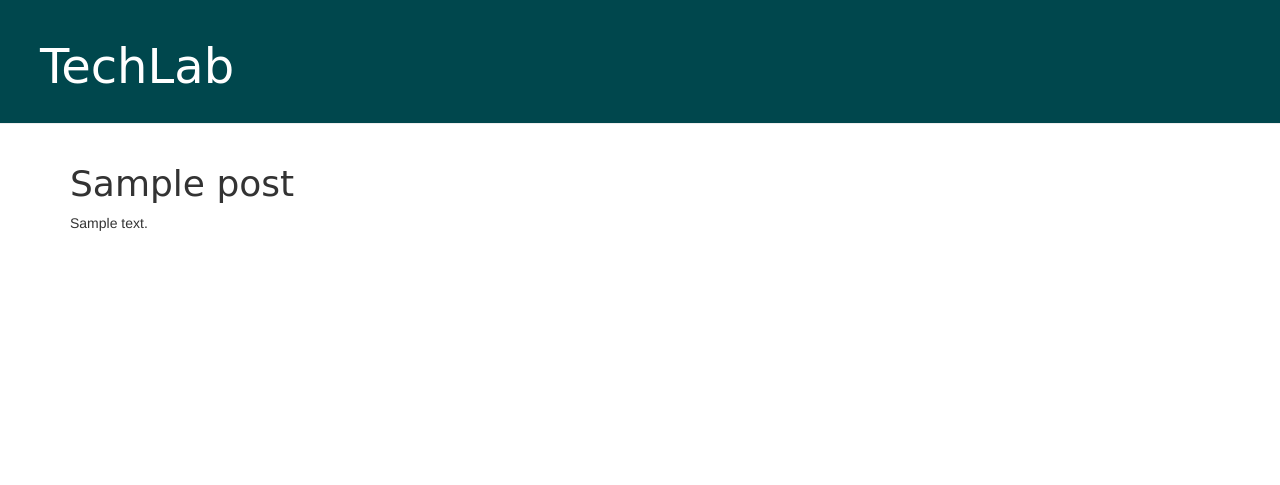
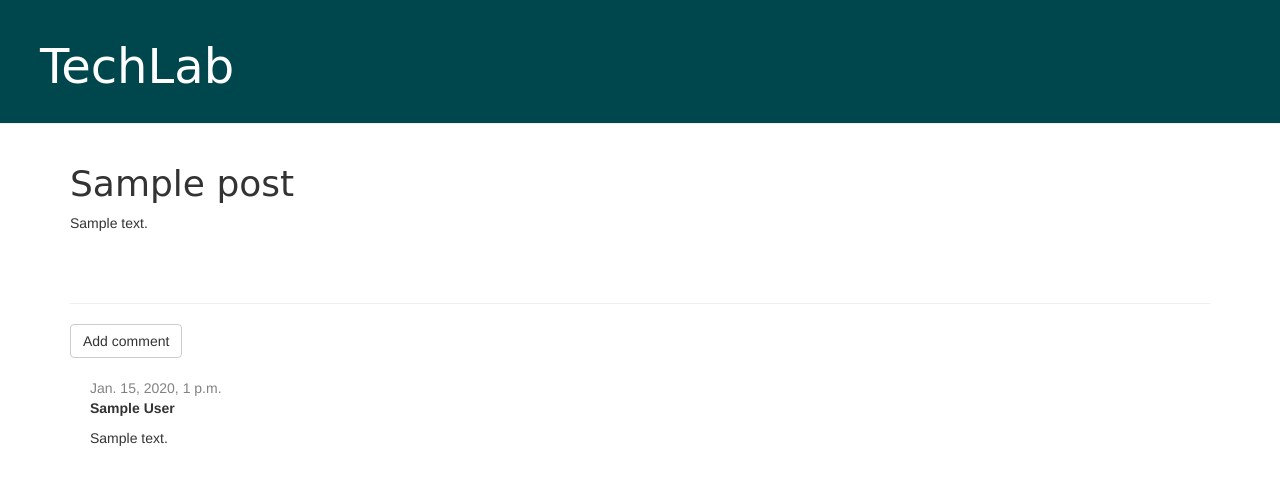
Before and after one commit to NyirendaJr/techlabtz, a Django app: page /post/1/ in a window 1280 px wide. Shown: the top 485 px of the page. Run offline with Django 3.2, Linux system fonts and the light colour scheme; tables that the repository leaves empty hold one stand-in row (values such as "Sample post"); some libraries are stand-ins or nearby versions.

Commit message:
it is most done, latest commit

```diff
--- a/blog/admin.py
+++ b/blog/admin.py
@@ -1,4 +1,5 @@
 from django.contrib import admin
-from .models import Post
+from .models import Post, Comment
 
 admin.site.register(Post)
+admin.site.register(Comment)
--- a/blog/models.py
+++ b/blog/models.py
@@ -13,5 +13,23 @@ class Post(models.Model):
         self.published_date = timezone.now()
         self.save()
 
+    def approved_comments(self):
+        return self.comments.filter(approved_comment=True)
+
     def __str__(self):
             return self.title
+
+
+class Comment(models.Model):
+    post = models.ForeignKey('blog.Post', on_delete=models.CASCADE, related_name='comments')
+    author = models.CharField(max_length=200)
+    text = models.TextField()
+    created_date = models.DateTimeField(default=timezone.now)
+    approved_comment = models.BooleanField(default=False)
+
+    def approve(self):
+        self.approved_comment = True
+        self.save()
+
+    def __str__(self):
+        return self.text
--- a/blog/static/css/blog.css
+++ b/blog/static/css/blog.css
@@ -38,3 +38,7 @@ h1, h2, h3, h4 {
 .post h1 a, .post h1 a:visited {
     color: #000000;
 }
+
+.comment {
+    margin: 20px 0px 20px 20px;
+}
--- a/blog/templates/blog/post_detail.html
+++ b/blog/templates/blog/post_detail.html
@@ -21,4 +21,23 @@
         <h1>{{ post.title }}</h1>
         <p>{{ post.text|linebreaksbr }}</p>
     </div>
+    <hr>
+    <a class="btn btn-default" href="{% url 'add_comment_to_post' pk=post.pk %}">Add comment</a>
+    {% for comment in post.comments.all %}
+        {% if user.is_authenticated or comment.approved_comment %}
+        <div class="comment">
+            <div class="date">
+                {{ comment.created_date }}
+                {% if not comment.approved_comment %}
+                    <a class="btn btn-default" href="{% url 'comment_remove' pk=comment.pk %}"><span class="glyphicon glyphicon-remove"></span></a>
+                    <a class="btn btn-default" href="{% url 'comment_approve' pk=comment.pk %}"><span class="glyphicon glyphicon-ok"></span></a>
+                {% endif %}
+            </div>
+            <strong>{{ comment.author }}</strong>
+            <p>{{ comment.text|linebreaks }}</p>
+        </div>
+        {% endif %}
+    {% empty %}
+        <p>No comments here yet :(</p>
+    {% endfor %}
 {% endblock %}
--- a/blog/templates/blog/post_list.html
+++ b/blog/templates/blog/post_list.html
@@ -3,6 +3,7 @@
     {% if user.is_authenticated %}
         <a class="btn btn-success" href="{% url 'post_new' %}"><span class="glyphicon glyphicon-plus"></span>Add new blog</a>
     {% endif %}
+    <hr>
     {% for post in posts %}
         <div class="panel panel-default">
             <div class="panel-heading">
@@ -13,6 +14,7 @@
             <div class="panel-body">
                 <h4 class="panel-title"><a href="{% url 'post_detail' pk=post.pk %}">{{ post.title }}</a></h4>
                 <p>{{ post.text|linebreaksbr }}</p>
+                <a href="{% url 'post_detail' pk=post.pk %}">{{ post.approved_comments.count }} Comments</a>
             </div>
         </div>
     {% endfor %}
--- a/blog/urls.py
+++ b/blog/urls.py
@@ -9,4 +9,7 @@ urlpatterns = [
     url(r'^drafts/$', views.post_draft_list, name='post_draft_list'),
     url(r'^post/(?P<pk>\d+)/publish/$', views.post_publish, name='post_publish'),
     url(r'^post/(?P<pk>\d+)/remove/$', views.post_remove, name='post_remove'),
+    url(r'^post/(?P<pk>\d+)/comment/$', views.add_comment_to_post, name='add_comment_to_post'),
+    url(r'^comment/(?P<pk>\d+)/approve/$', views.comment_approve, name='comment_approve'),
+	url(r'^comment/(?P<pk>\d+)/remove/$', views.comment_remove, name='comment_remove'),
 ]
--- a/blog/views.py
+++ b/blog/views.py
@@ -1,7 +1,7 @@
 from django.shortcuts import render, get_object_or_404
 from django.utils import timezone
-from .models import Post
-from .forms import PostForm
+from .models import Post, Comment
+from .forms import PostForm, CommentForm
 from django.shortcuts import redirect
 from django.contrib.auth.decorators import login_required
 
@@ -63,3 +63,31 @@ def post_remove(request, pk):
     post = get_object_or_404(Post, pk=pk)
     post.delete()
     return redirect('post_list')
+
+
+def add_comment_to_post(request, pk):
+    post = get_object_or_404(Post, pk=pk)
+    if request.method == "POST":
+        form = CommentForm(request.POST)
+        if form.is_valid():
+            comment = form.save(commit=False)
+            comment.post = post
+            comment.save()
+            return redirect('post_detail', pk=post.pk)
+    else:
+        form = CommentForm()
+    return render(request, 'blog/add_comment_to_post.html', {'form': form})
+
+
+
+@login_required
+def comment_approve(request, pk):
+    comment = get_object_or_404(Comment, pk=pk)
+    comment.approve()
+    return redirect('post_detail', pk=comment.post.pk)
+
+@login_required
+def comment_remove(request, pk):
+    comment = get_object_or_404(Comment, pk=pk)
+    comment.delete()
+    return redirect('post_detail', pk=comment.post.pk)
```
Also changed, not shown: blog/forms.py (+7 -1 lines), blog/templates/blog/add_comment_to_post.html (added, +7 -0 lines), blog/migrations/0002_comment.py (added).
